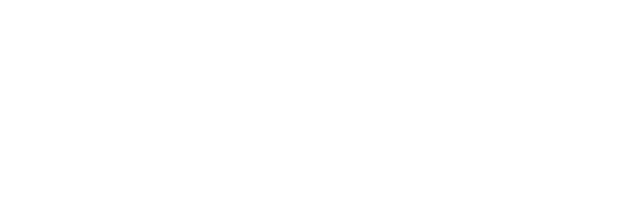
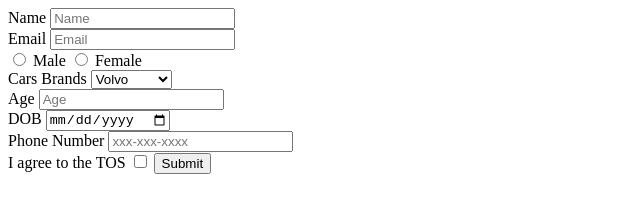
Before and after one commit to acciojob/signup-form-car-RishabhSingh4872962, a website: page main.html in a window 1280 px wide. Shown: the whole page, without its empty margins (0-640 px from the left). Drawn offline with Linux system fonts and the light colour scheme.

Commit message:
created a submission

```diff
--- a/main.html
+++ b/main.html
@@ -8,6 +8,37 @@
 
 <body>
 	<!-- the entire body must be written by student -->
+	<form method="post">
+		<label for="name">Name</label>
+<input id="name" type="text" required="true" placeholder="Name"/><br>
+		<label for="email">Email</label>
+<input id="email" type="email" required="true" placeholder="Email"/><br>
+<input  type="radio" name="gender" required="true" id="gender_m" />
+		<label for="gender_m">Male</label>
+<input type="radio" name="gender" required="true" id="gender_f" />
+		<label for="gender_f">Female</label>
+		<br>
+		<label  for="cars">Cars Brands</label>
+
+		<select  id="cars"  >
+			 <option value="volvo" >Volvo</option>
+  <option value="saab">Saab</option>
+  <option value="mercedes">Mercedes</option>
+  <option value="audi">Audi</option>
+		</select><br>
+		<label  for="age">Age</label>
+
+<input id="age" type="number" required="true" placeholder="Age"/><br>
+		<label  for="dob">DOB</label>
+
+<input id="dob" type="date" required="true"/><br>
+		<label  for="tel">Phone Number</label>
+
+<input id="tel" type="tel" required="true" placeholder="xxx-xxx-xxxx"/><br>
+		<label for="tos">I agree to the TOS</label>
+		<input type="checkbox" required="true"/>
+		<button type="submit">Submit</button>
+	</form>
     <script type="text/javascript" src="./script.js">
 </script>
 
```
